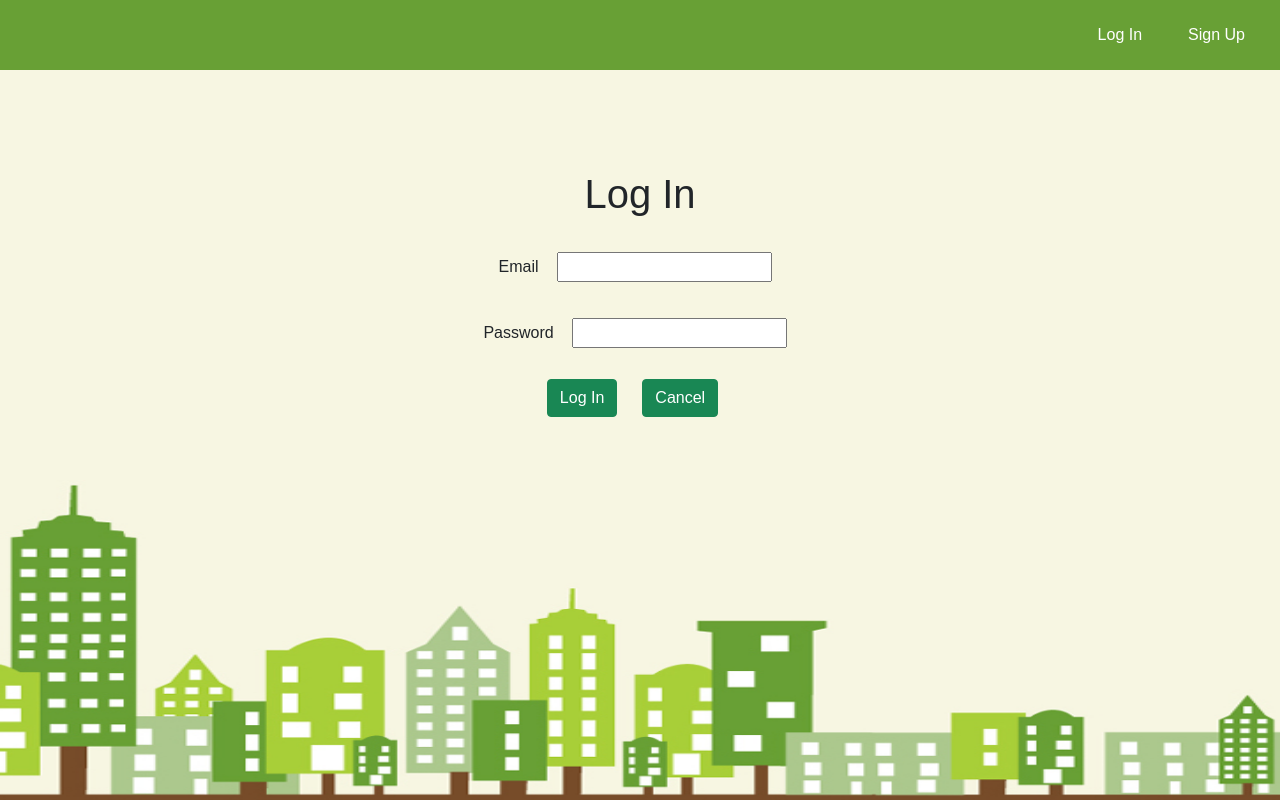
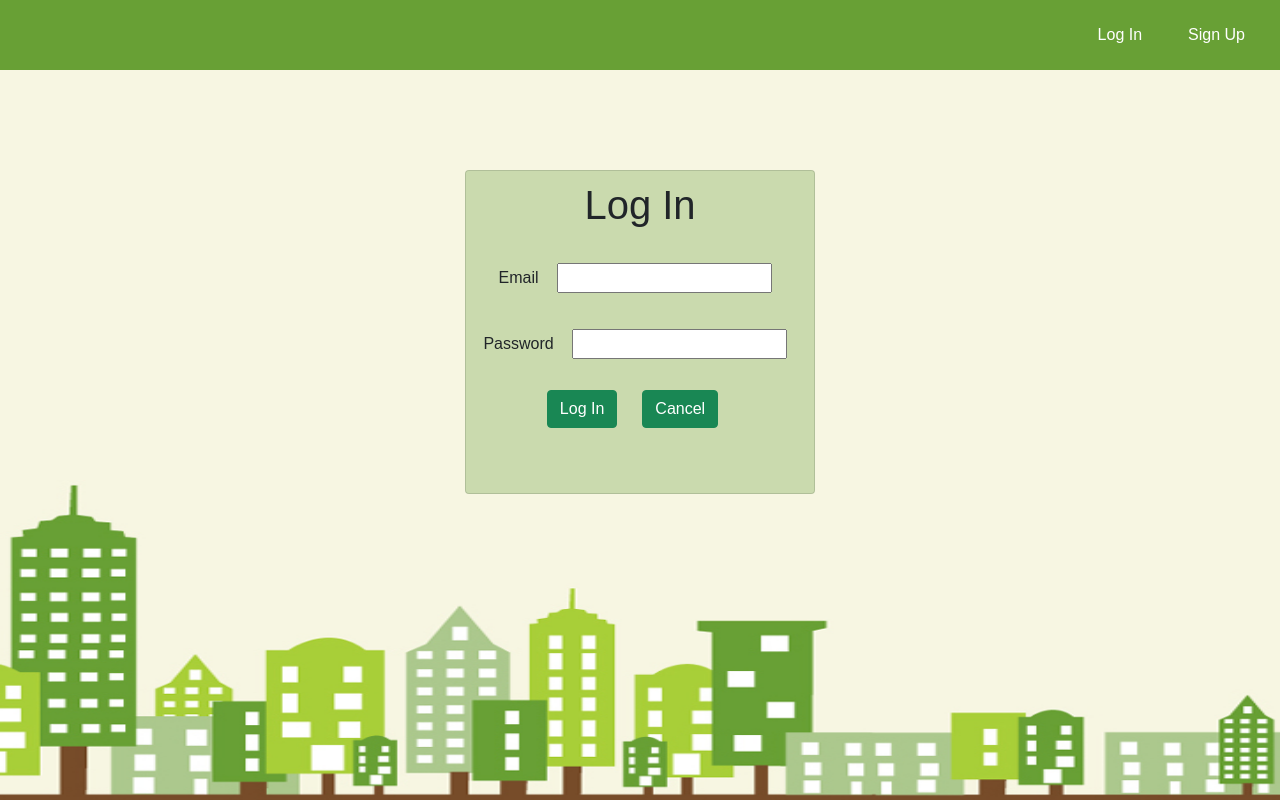
Before and after one commit to hbarrons/footprint-front-end, a React (Create React App) app: page /login in a window 1280 px wide. Built offline with nearby package versions, Linux system fonts and the light colour scheme; no server answers; a web font is replaced by a local one.

Commit message:
add stylign to login form

```diff
--- a/src/components/LoginForm/LoginForm.jsx
+++ b/src/components/LoginForm/LoginForm.jsx
@@ -27,6 +27,7 @@ const LoginForm = props => {
   }
 
   return (
+    <div>
       <form
         autoComplete="off"
         onSubmit={handleSubmit}
@@ -61,6 +62,7 @@ const LoginForm = props => {
           </Link>
         </div>
       </form>
+    </div>
   )
 }
 
--- a/src/components/LoginForm/LoginForm.module.css
+++ b/src/components/LoginForm/LoginForm.module.css
@@ -18,3 +18,8 @@ button {
 main {
   margin-top: 100px;
 }
+
+.login {
+  display: flex;
+  border-radius: 25px;
+}
--- a/src/pages/Login/Login.jsx
+++ b/src/pages/Login/Login.jsx
@@ -11,12 +11,14 @@ const LoginPage = props => {
 
   return (
     <main className={styles.container}>
+      <div className='card login'>
         <h1>Log In</h1>
         <p>{message}</p>
         <LoginForm
           handleSignupOrLogin={props.handleSignupOrLogin}
           updateMessage={updateMessage}
         />
+      </div>
     </main>
   )
 }
```
Also changed, not shown: src/pages/Login/Login.module.css (line endings or trailing spaces). Lines whose indentation alone changed are shown as unchanged.
